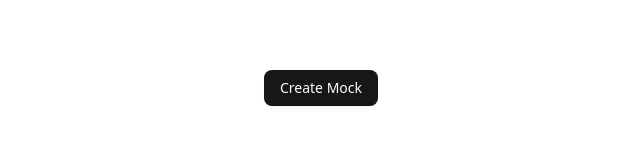
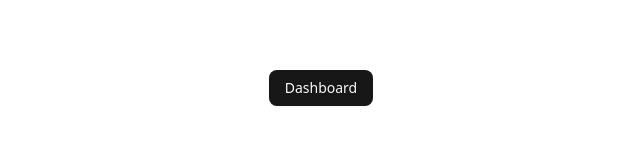
Before and after one commit to sam-warren/mockr, a Next.js app: page / in a window 1280 px wide. Shown: the part 312-456 px from the top of the page, without its empty margins (319-959 px from the left). Built offline with nearby package versions, Linux system fonts and the light colour scheme.

Commit message:
Update button

```diff
--- a/app/page.tsx
+++ b/app/page.tsx
@@ -13,7 +13,7 @@ export default function Home() {
           router.push("/dashboard");
         }}
       >
-        Create Mock
+        Dashboard
       </Button>
     </div>
   );
```
Also changed, not shown: 1 other file (tests, documents, lock files or other folders).
